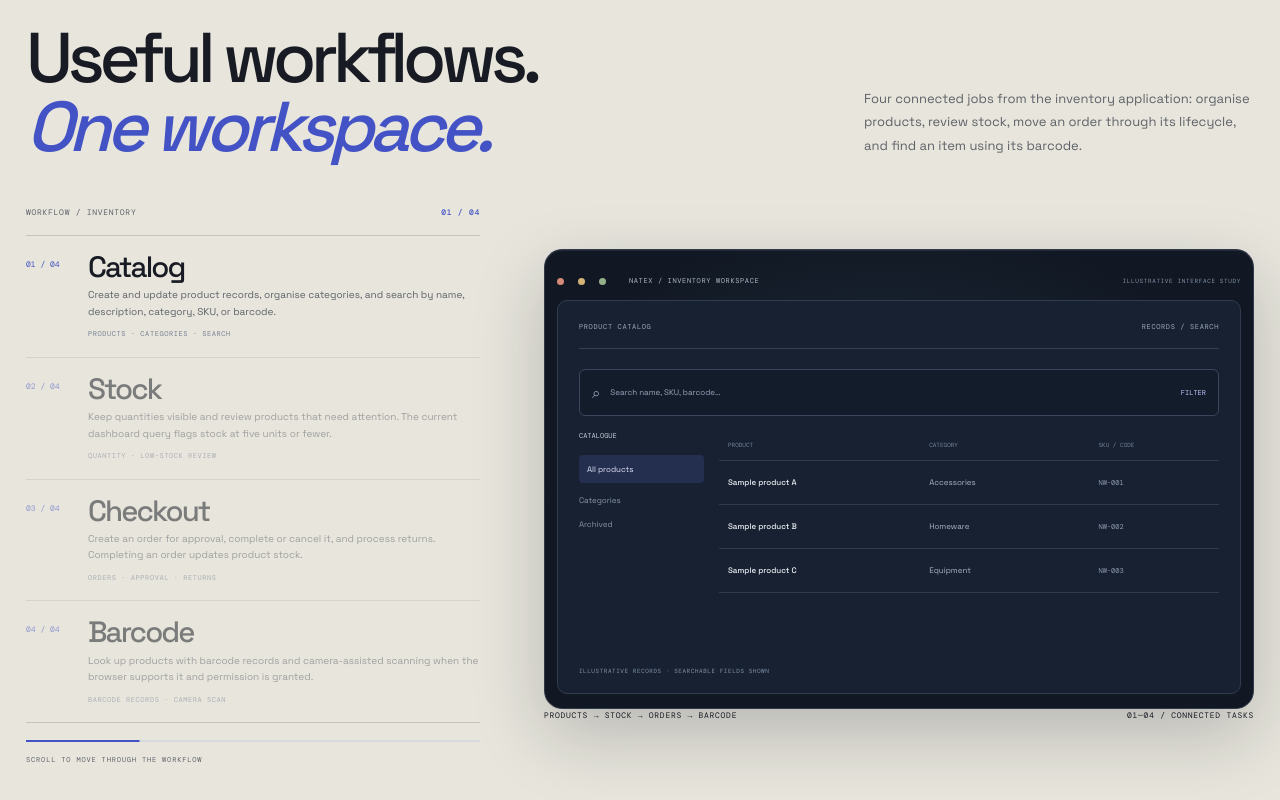
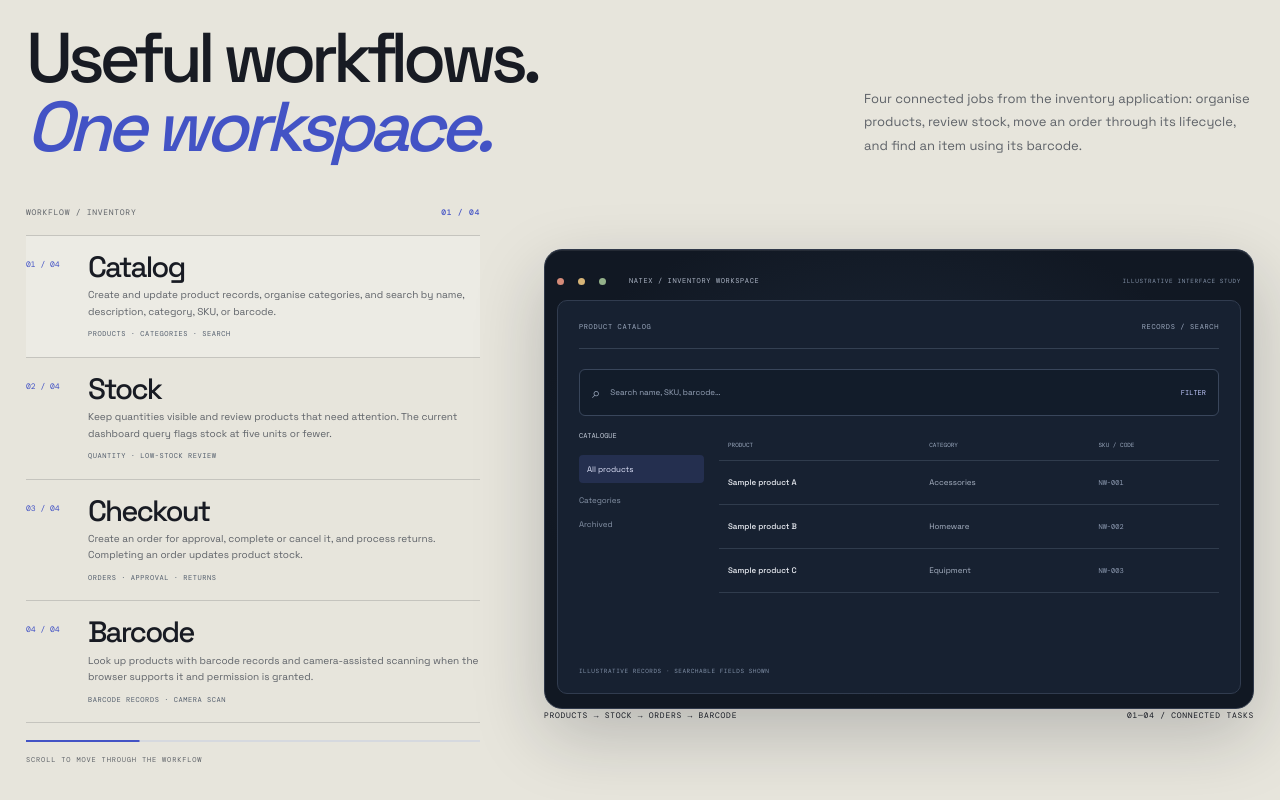
Before and after one commit to NatexWorks/SETDEMO, a Next.js app: page / in a window 1280 px wide. Shown: the part 4901-5701 px from the top of the page. Built offline with nearby package versions, Linux system fonts and the light colour scheme; no server answers.

Commit message:
Fix visual contrast in the new story chapters

```diff
--- a/app/globals.css
+++ b/app/globals.css
@@ -1197,15 +1197,15 @@ main { display: block; overflow: clip; }
   gap: 16px;
   padding: 17px 0;
   border-top: 1px solid var(--line);
-  opacity: .52;
-  transition: opacity .25s ease;
+  opacity: 1;
+  transition: background-color .25s ease;
 }
 .workflow-desktop-story__step:first-child { border-top: 0; }
-.workflow-desktop-story__step.is-active { opacity: 1; }
+.workflow-desktop-story__step.is-active { background: rgba(255,255,255,.22); }
 .workflow-desktop-story__step > span { padding-top: 6px; color: var(--blue); font: 8px var(--mono); }
 .workflow-desktop-story__step h3 { margin: 0 0 5px; font-size: clamp(23px,2.3vw,34px); font-weight: 500; line-height: 1; letter-spacing: -.065em; }
 .workflow-desktop-story__step p { max-width: 420px; margin: 0; color: var(--muted); font-size: 10px; line-height: 1.65; }
-.workflow-desktop-story__step small { display: block; margin-top: 9px; color: #777f92; font: 7px/1.5 var(--mono); letter-spacing: .08em; }
+.workflow-desktop-story__step small { display: block; margin-top: 9px; color: #515c6b; font: 7px/1.5 var(--mono); letter-spacing: .08em; }
 .workflow-desktop-story__progress { height: 2px; margin-top: 17px; background: #d6d9df; overflow: hidden; }
 .workflow-desktop-story__progress span { display: block; width: 100%; height: 100%; background: var(--blue); transform: scaleX(.25); transform-origin: left; }
 .workflow-desktop-story__hint { margin: 13px 0 0; color: var(--muted); font: 7px var(--mono); letter-spacing: .12em; }
@@ -1243,7 +1243,7 @@ main { display: block; overflow: clip; }
 .workflow-table-row { display: grid; grid-template-columns: 1.2fr 1fr .7fr; gap: 10px; align-items: center; min-height: 44px; padding: 0 9px; border-bottom: 1px solid #303c4d; color: #aab4c5; font-size: 8px; }
 .workflow-table-row b { color: #edf0f6; font-weight: 500; }
 .workflow-table-row code { color: #8f9cb3; font: 7px var(--mono); }
-.workflow-table-row.is-heading { min-height: 30px; color: #75839b; font: 6px var(--mono); }
+.workflow-table-row.is-heading { min-height: 30px; color: #9aa8bd; font: 6px var(--mono); }
 .workflow-stock-summary { display: grid; grid-template-columns: 1fr 1fr; gap: 10px; margin: 22px 0 18px; }
 .workflow-stock-summary > div { display: grid; gap: 7px; padding: 13px; border: 1px solid #344154; border-radius: 7px; background: #1d2a3b; }
 .workflow-stock-summary small { color: #8492a8; font: 6px var(--mono); }
@@ -1296,12 +1296,13 @@ main { display: block; overflow: clip; }
   transform-origin: left center;
 }
 [data-process-story] .process-item { transition: opacity .25s ease, transform .25s ease; }
-[data-process-story] .process-item:not(.is-active) { opacity: .7; }
+[data-process-story] .process-item:not(.is-active) { opacity: 1; }
 [data-process-story] .process-item.is-active { opacity: 1; }
 [data-process-story] .process-item.is-active > span { color: var(--coral); }
 
 /* Geographic concept artwork. City markers remain attached to their illustrated land shapes. */
 .project-art--discovery { padding: 5%; background: #0b121c; }
+.project-art--discovery .art-label { color: #d3dde5; }
 .project-art--discovery .discovery-panel {
   border-color: #243345;
   background: radial-gradient(ellipse at 75% 40%, #1c3144 0, #0e1926 60%, #09111b 100%);
@@ -1390,6 +1391,7 @@ main { display: block; overflow: clip; }
   gap: clamp(35px,7vw,105px);
   margin-top: 65px;
 }
+.local-signal-field__copy .eyebrow { color: #c0cbd5; }
 .local-signal-field__copy h2 { margin: 0 0 24px; font-size: clamp(44px,5.4vw,76px); font-weight: 500; line-height: .94; letter-spacing: -.08em; }
 .local-signal-field__copy h2 em { color: #aab8f0; font-family: var(--serif); font-weight: 400; }
 .local-signal-field__copy > p:not(.eyebrow) { max-width: 440px; color: #b7c2ce; font-size: 12px; line-height: 1.9; }
@@ -1484,7 +1486,7 @@ main { display: block; overflow: clip; }
 .service-art__browser-bar i { width: 5px; height: 5px; border-radius: 50%; background: #c77d69; }
 .service-art__browser-bar i:nth-child(2) { background: #d7b46c; }
 .service-art__browser-bar i:nth-child(3) { background: #87a58f; }
-.service-art__browser-bar span { margin-left: auto; }
+.service-art__browser-bar span { margin-left: auto; color: #515d54; }
 .service-art__website { position: relative; padding: 10px 15px; }
 .service-art__website > b { color: #36473e; font: 7px var(--mono); letter-spacing: .08em; }
 .service-art__website-head { position: absolute; top: 11px; right: 14px; display: flex; gap: 9px; }
@@ -1547,7 +1549,7 @@ main { display: block; overflow: clip; }
 .service-art__phone i { height: 13px; background: #d6e0d7; }
 .service-art__phone i:nth-child(2) { height: 22px; background: #e0d1bd; }
 .service-art__phone i:nth-child(4) { height: 8px; background: #aabbb2; }
-.service-art__responsive small { position: absolute; top: 3px; right: 2%; color: #616e70; font: 6px var(--mono); letter-spacing: .08em; }
+.service-art__responsive small { position: absolute; top: 3px; right: 2%; color: #4c595b; font: 6px var(--mono); letter-spacing: .08em; }
 @media (max-width: 700px) {
   .service-art { height: 128px; margin-top: 18px; }
   .service-art__browser, .service-art__app { right: 12px; left: 12px; }
@@ -1573,8 +1575,8 @@ main { display: block; overflow: clip; }
 
 
 @keyframes natexEditorialArrive {
-  from { opacity: 0; transform: translateY(18px); }
-  to { opacity: 1; transform: translateY(0); }
+  from { transform: translateY(18px); }
+  to { transform: translateY(0); }
 }
 @media (max-width: 899px) and (prefers-reduced-motion: no-preference) {
   .hero-story .hero-story__copy > .eyebrow { animation: natexEditorialArrive .58s .02s both cubic-bezier(.2,.75,.2,1); }
```
